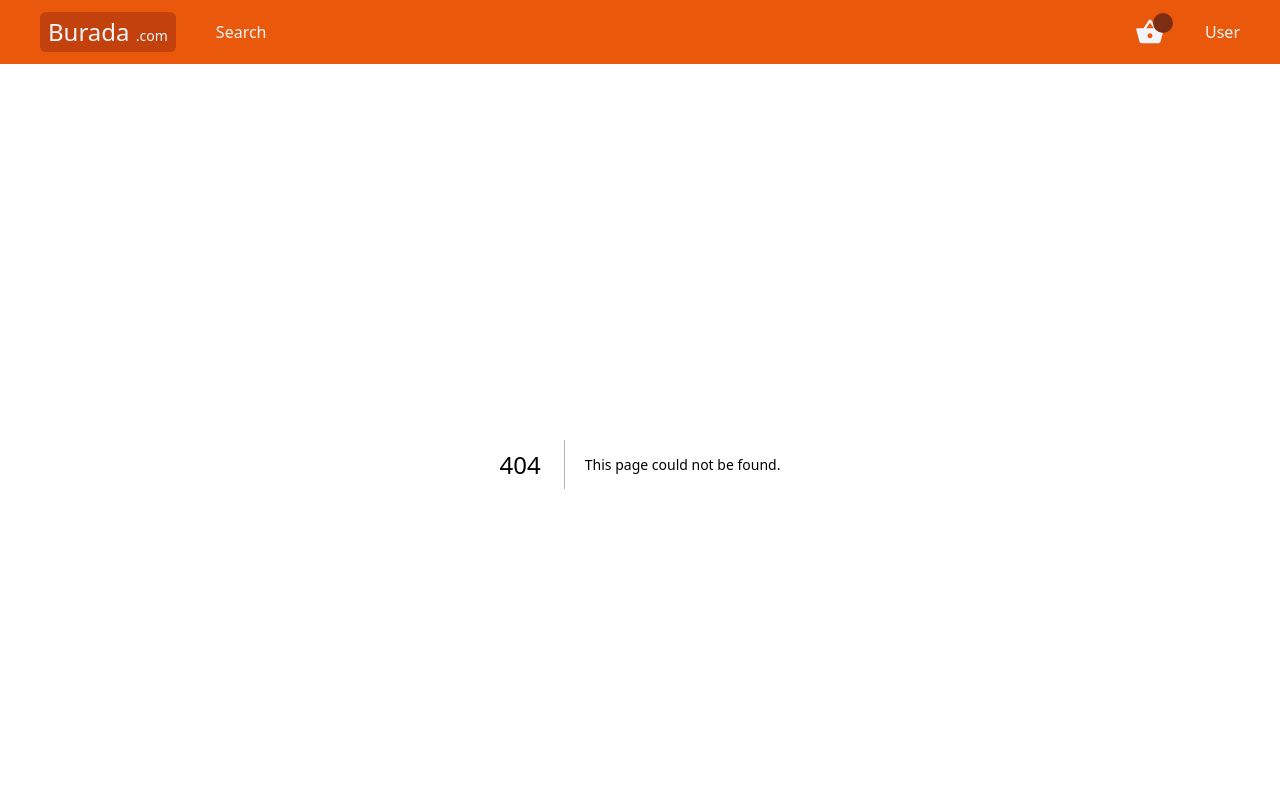
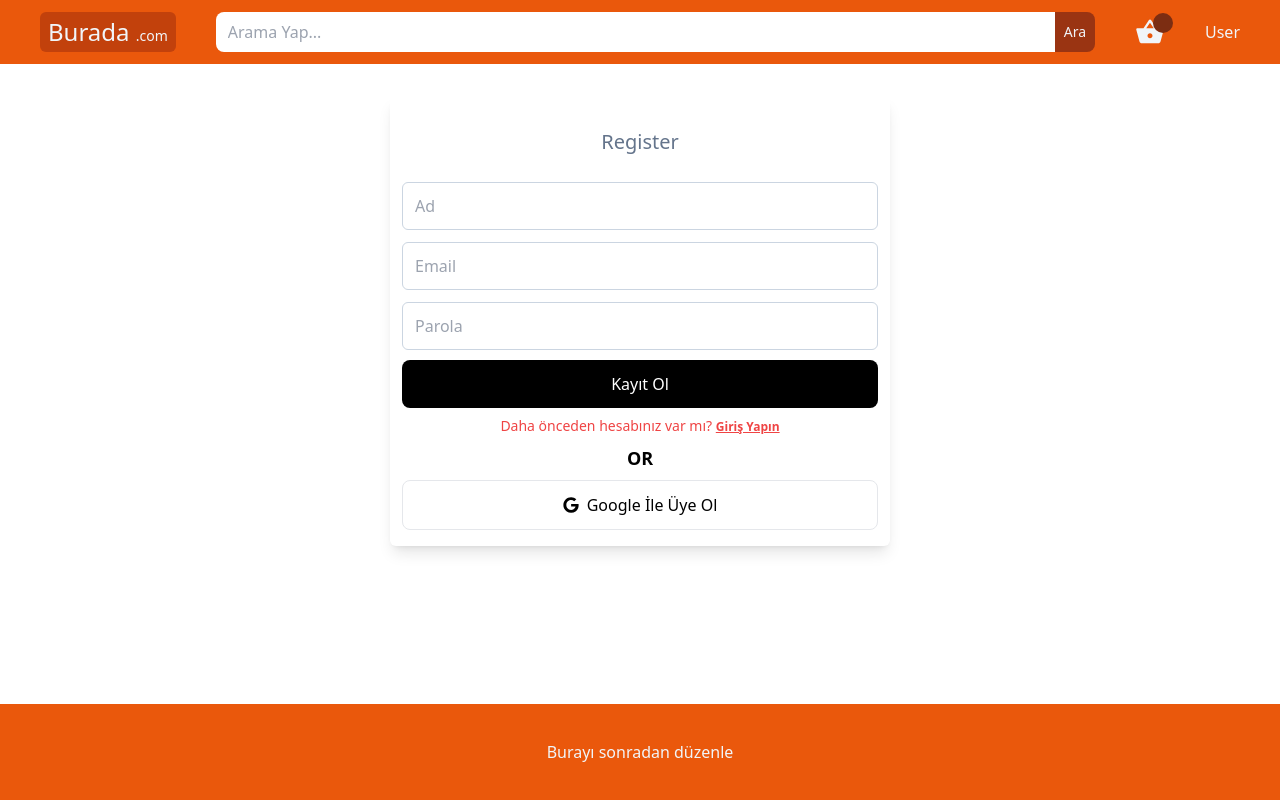
Before and after one commit to k-cicek/ecommerce, a Next.js app: page /register in a window 1280 px wide. Before the commit this address had no page. Shown: the top 800 px of the page. Built offline with nearby package versions, Linux system fonts and the light colour scheme.

Commit message:
implement react-hook-form with validation for auth pages

```diff
--- /dev/null
+++ b/app/components/auth/LoginClient.tsx
@@ -0,0 +1,36 @@
+"use client"
+
+import AuthContainer from "../containers/AuthContainer"
+import Heading from "../general/Heading"
+import Input from "../general/Input"
+import Button from "../general/Button"
+import { FieldValues, SubmitHandler, useForm } from "react-hook-form"
+import { FaGoogle } from 'react-icons/fa'
+import Link from "next/link"
+
+const LoginClient = () => {
+    const {
+        register,
+        handleSubmit,
+        watch,
+        formState: { errors },
+    } = useForm<FieldValues>()
+
+    const onSubmit: SubmitHandler<FieldValues> = (data) => {
+        console.log(data)
+    }
+    return (
+        <AuthContainer>
+            <div className="w-full md:w-[500px] p-3 shadow-lg rounded-md">
+                <Heading text="Login" center />
+                <Input placeholder="Email" type="text" id="email" register={register} errors={errors} required />
+                <Input placeholder="Parola" type="password" id="password" register={register} errors={errors} required />
+                <Button text="Giriş Yap" onClick={handleSubmit(onSubmit)} />
+                <div className="text-center my-2 text-sm text-red-500">Daha önce hesabınız yok mu? <Link className="underline text-xs font-bold" href="/register">Kayıt Olun</Link> </div>
+                <div className="text-center my-2 font-bold text-lg">OR</div>
+                <Button text="Google İle Giriş Yap" outline icon={FaGoogle} onClick={() => { }} />
+            </div>
+        </AuthContainer>
+    )
+}
+export default LoginClient
--- /dev/null
+++ b/app/components/auth/RegisterClient.tsx
@@ -0,0 +1,37 @@
+"use client"
+
+import AuthContainer from "../containers/AuthContainer"
+import Heading from "../general/Heading"
+import Input from "../general/Input"
+import Button from "../general/Button"
+import { FieldValues, SubmitHandler, useForm } from "react-hook-form"
+import { FaGoogle } from 'react-icons/fa'
+import Link from "next/link"
+
+const RegisterClient = () => {
+    const {
+        register,
+        handleSubmit,
+        watch,
+        formState: { errors },
+    } = useForm<FieldValues>()
+
+    const onSubmit: SubmitHandler<FieldValues> = (data) => {
+        console.log(data)
+    }
+    return (
+        <AuthContainer>
+            <div className="w-full md:w-[500px] p-3 shadow-lg rounded-md">
+                <Heading text="Register" center />
+                <Input placeholder="Ad" type="text" id="name" register={register} errors={errors} required />
+                <Input placeholder="Email" type="text" id="email" register={register} errors={errors} required />
+                <Input placeholder="Parola" type="password" id="password" register={register} errors={errors} required />
+                <Button text="Kayıt Ol" onClick={handleSubmit(onSubmit)} />
+                <div className="text-center my-2 text-sm text-red-500">Daha önceden hesabınız var mı? <Link className="underline text-xs font-bold" href="/login">Giriş Yapın</Link> </div>
+                <div className="text-center my-2 font-bold text-lg">OR</div>
+                <Button text="Google İle Üye Ol" outline icon={FaGoogle} onClick={() => { }} />
+            </div>
+        </AuthContainer>
+    )
+}
+export default RegisterClient
--- /dev/null
+++ b/app/components/containers/AuthContainer.tsx
@@ -0,0 +1,8 @@
+
+const AuthContainer = ({ children }: { children: React.ReactNode }) => {
+    return (
+        <div className='min-h-fit mt-8 h-full w-full flex items-center justify-center'>{children}</div>
+    )
+}
+
+export default AuthContainer
--- a/app/components/general/Button.tsx
+++ b/app/components/general/Button.tsx
@@ -12,7 +12,7 @@ interface ButtonProps {
 
 const Button: React.FC<ButtonProps> = ({ text, onClick, small, outline, disabled, icon: Icon }) => {
     return (
-        <button type="button" disabled={disabled} className={`rounded-lg p-3 ${small ? "w-[250px]" : "w-full "} ${outline ? "border text-black" : "bg-black text-white"}`} onClick={onClick} >
+        <button type="button" disabled={disabled} className={`my-1 flex items-center justify-center gap-2 rounded-lg p-3 ${small ? "w-[250px]" : "w-full "} ${outline ? "border text-black" : "bg-black text-white"}`} onClick={onClick} >
             {Icon && <Icon />}
             {text}
         </button>
--- a/app/components/general/Heading.tsx
+++ b/app/components/general/Heading.tsx
@@ -5,7 +5,7 @@ interface HeadingProps {
 }
 const Heading: React.FC<HeadingProps> = ({ center, text }) => {
     return (
-        <div className={`text-slate-500 my-3 md:my-10 px-3 md:px-10 md:text-xl ${center ? "text-center" : "text-start"}`}>{text}</div>
+        <div className={`text-slate-500 my-3 md:my-5 px-3 md:px-10 md:text-xl ${center ? "text-center" : "text-start"}`}>{text}</div>
     )
 }
 
--- /dev/null
+++ b/app/components/general/Input.tsx
@@ -0,0 +1,22 @@
+"use client"
+
+import { FieldErrors, FieldValues, UseFormRegister } from "react-hook-form";
+
+interface InputProps {
+    id: string;
+    placeholder: string;
+    disabled?: boolean;
+    type?: string;
+    required?: boolean;
+    register?: UseFormRegister<FieldValues>;
+    errors?: FieldErrors;
+}
+
+const Input: React.FC<InputProps> = ({ id, placeholder, disabled, type, required, register, errors }) => {
+
+    return (
+        <input className={`w-full h-12 p-3 rounded-md outline-none my-1.5 ${errors && errors[id] ? "border border-red-500" : "border border-slate-300"}`} id={id} placeholder={placeholder} disabled={disabled} type={type} {...(register ? register(id, { required }) : {})} />
+    )
+}
+
+export default Input
--- a/app/components/navbar/Search.tsx
+++ b/app/components/navbar/Search.tsx
@@ -1,7 +1,10 @@
 
 const Search = () => {
     return (
-        <div className='hidden md:flex flex-1 '>Search</div>
+        <div className='hidden md:flex flex-1 '>
+            <input className="py-2 px-3 rounded-s-lg border-none outline-none flex flex-1" type="text" placeholder="Arama Yap..." />
+            <button className="p-2 bg-orange-800 text-sm rounded-e-lg border border-transparent">Ara</button>
+        </div>
     )
 }
 
--- /dev/null
+++ b/app/login/page.tsx
@@ -0,0 +1,11 @@
+import LoginClient from "../components/auth/LoginClient"
+
+const Login = () => {
+    return (
+        <div>
+            <LoginClient />
+        </div>
+    )
+}
+
+export default Login
--- /dev/null
+++ b/app/register/page.tsx
@@ -0,0 +1,11 @@
+import RegisterClient from "../components/auth/RegisterClient"
+
+const Register = () => {
+    return (
+        <div>
+            <RegisterClient />
+        </div>
+    )
+}
+
+export default Register
--- a/package.json
+++ b/package.json
@@ -15,6 +15,7 @@
     "next": "15.1.4",
     "react": "^19.0.0",
     "react-dom": "^19.0.0",
+    "react-hook-form": "^7.71.1",
     "react-hot-toast": "^2.6.0",
     "react-icons": "^5.5.0"
   },
```
Also changed, not shown: 1 other file (tests, documents, lock files or other folders).
